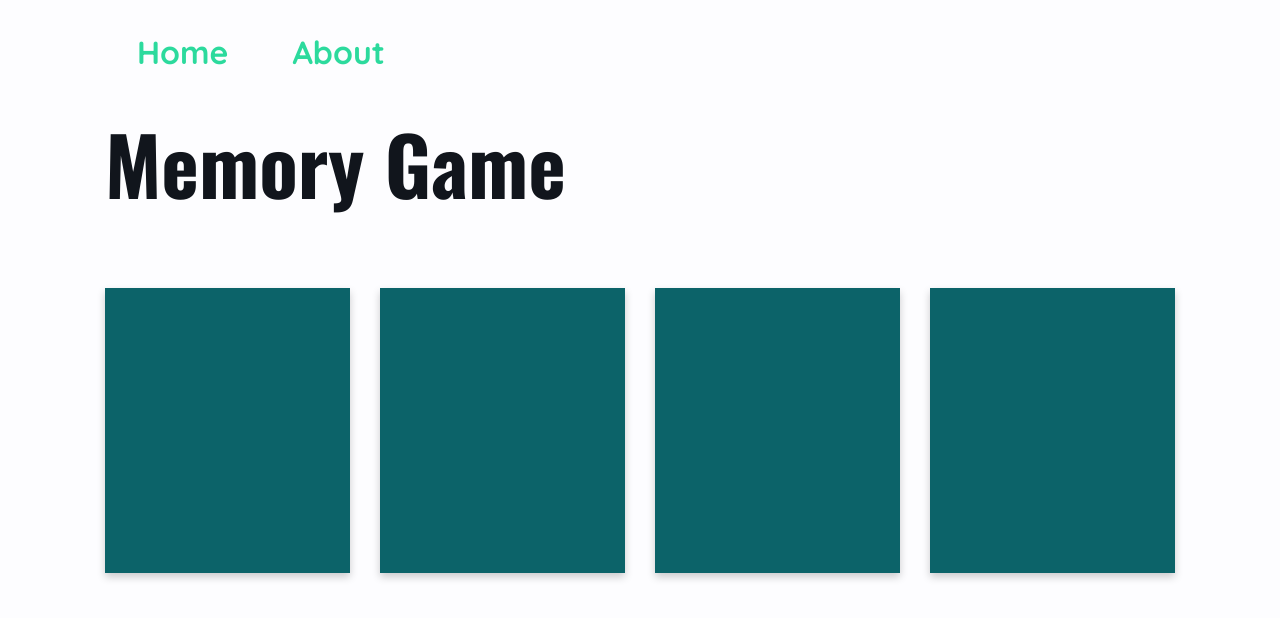
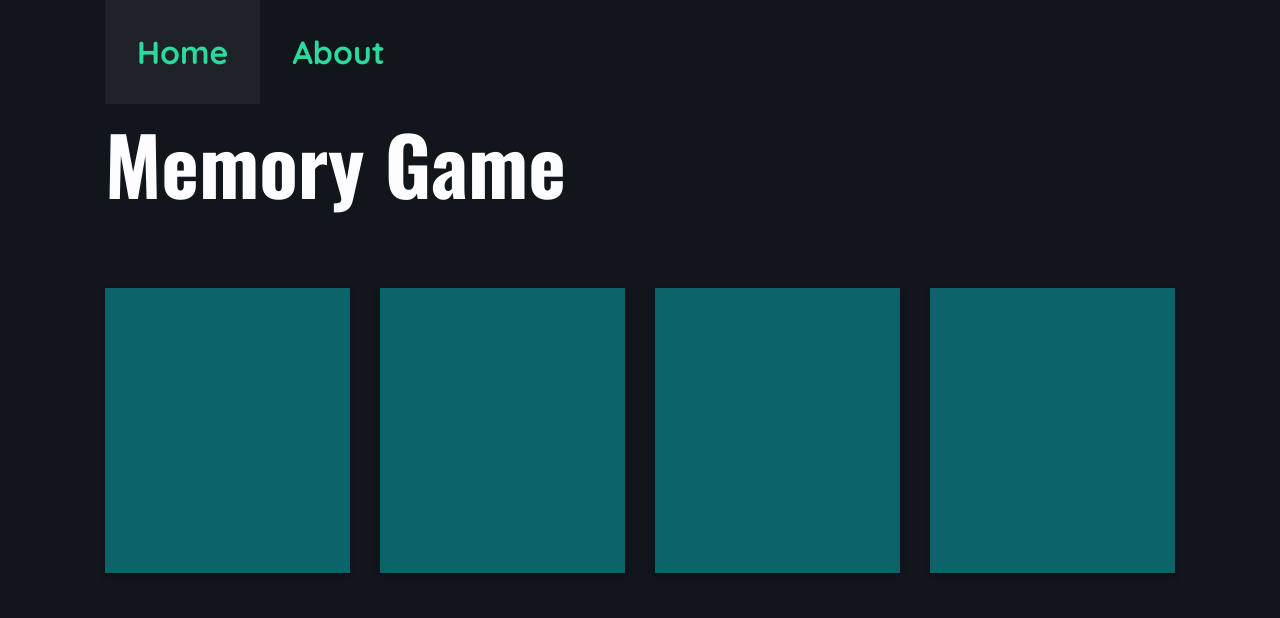
Before and after one commit to Adamkillander96/language-memory, a Vue app: page / in a window 1280 px wide. Shown: the top 618 px of the page. Built offline with nearby package versions, Linux system fonts and the light colour scheme; some icons are missing.

Commit message:
Always darkmode
for now..

```diff
--- a/src/style/index.scss
+++ b/src/style/index.scss
@@ -13,6 +13,7 @@ html {
     font-size: 1.5rem;
   }
 }
+
 h1,
 h2,
 h3,
@@ -39,19 +40,20 @@ h6 {
 }
 
 body {
-  background: $white;
-  color: $black;
+  background: $black;
+  color: $white;
   margin: 0;
 }
+
 body::-webkit-scrollbar {
   width: 0.5em;
 }
 body::-webkit-scrollbar-track {
-  background-color: lighten($black, 20%);
+  background-color: lighten($black, 10%);
   box-shadow: $shadow;
 }
 body::-webkit-scrollbar-thumb {
-  background-color: darken($white, 10%);
+  background-color: darken($black, 5%);
 }
 
 button {
@@ -78,6 +80,7 @@ a {
     color: darken($teal, 10%);
   }
 }
+
 ::selection {
   background: $teal;
   color: $white;
@@ -88,33 +91,3 @@ a {
   margin: 0 auto;
   padding: 0 15px;
 }
-
-
-
-@media (prefers-color-scheme: dark) {
-  body {
-    background: $black;
-    color: $white;
-  }
-  body::-webkit-scrollbar-track {
-    background-color: lighten($black, 10%);
-    box-shadow: $shadow;
-  }
-  body::-webkit-scrollbar-thumb {
-    background-color: darken($black, 5%);
-  }
-  h3 {
-    color: $yellow
-  }
-  a {
-    color: $teal;
-    transition: $transition;
-    &:hover {
-      color: darken($teal, 10%);
-    }
-  }
-  ::selection {
-    background: $teal;
-    color: $white;
-  }
-}
```
